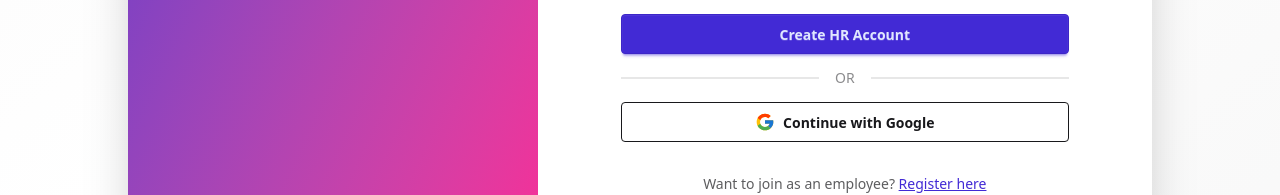
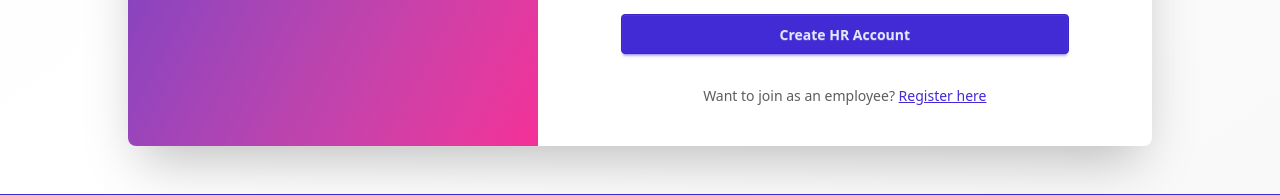
Before and after one commit to abbasyasin1n2/assestverse-client, a React (Vite) app: page /join-as-hr in a window 1280 px wide. Shown: the part 756-951 px from the top of the page. Built offline with nearby package versions, Linux system fonts and the light colour scheme; no server answers.

Commit message:
hr form fixed

```diff
--- a/src/pages/auth/RegisterHR.jsx
+++ b/src/pages/auth/RegisterHR.jsx
@@ -14,7 +14,6 @@ import {
   FiCheck,
   FiAlertCircle,
 } from "react-icons/fi";
-import { FcGoogle } from "react-icons/fc";
 import useAuth from "../../hooks/useAuth";
 import axiosInstance from "../../api/axiosInstance";
 import Swal from "sweetalert2";
@@ -26,7 +25,7 @@ const RegisterHR = () => {
   const [isUploading, setIsUploading] = useState(false);
   const [isSubmitting, setIsSubmitting] = useState(false);
 
-  const { createUser, updateUserProfile, googleSignIn } = useAuth();
+  const { createUser, updateUserProfile } = useAuth();
   const navigate = useNavigate();
 
   const {
@@ -144,18 +143,20 @@ const RegisterHR = () => {
       // Update profile with name
       await updateUserProfile(data.name, logoUrl);
 
-      // Save user to database
+      // Save user to database (matches users collection schema)
       const userData = {
         name: data.name,
         email: data.email,
+        role: "hr",
+        // HR-specific fields:
         companyName: data.companyName,
         companyLogo: logoUrl,
-        dateOfBirth: data.dateOfBirth,
-        role: "hr",
         packageLimit: 5,
         currentEmployees: 0,
         subscription: "basic",
-        profileImage: logoUrl,
+        // Common fields:
+        dateOfBirth: data.dateOfBirth,
+        profileImage: null, // HR can upload separate profile image later
         createdAt: new Date().toISOString(),
         updatedAt: new Date().toISOString(),
       };
@@ -181,39 +182,6 @@ const RegisterHR = () => {
     } finally {
       setIsSubmitting(false);
       setIsUploading(false);
-    }
-  };
-
-  // Handle Google Sign In
-  const handleGoogleSignIn = async () => {
-    try {
-      const result = await googleSignIn();
-      const user = result.user;
-
-      // Check if user exists in database
-      const { data: existingUser } = await axiosInstance.get(`/users/${user.email}`);
-
-      if (existingUser) {
-        // User exists, redirect to appropriate dashboard
-        navigate(existingUser.role === "hr" ? "/dashboard/asset-list" : "/dashboard/my-assets");
-      } else {
-        // New user - redirect to complete profile
-        // For now, we'll create them as HR with default values
-        Swal.fire({
-          icon: "info",
-          title: "Complete Your Profile",
-          text: "Please provide your company details to continue as HR Manager.",
-        });
-        // Store Google user info temporarily and show company details form
-        // This will be handled in a more sophisticated way later
-      }
-    } catch (error) {
-      console.error("Google sign in error:", error);
-      Swal.fire({
-        icon: "error",
-        title: "Sign In Failed",
-        text: error.message || "Failed to sign in with Google",
-      });
     }
   };
 
@@ -562,19 +530,6 @@ const RegisterHR = () => {
                     )}
                   </button>
 
-                  {/* Divider */}
-                  <div className="divider text-sm text-base-content/50">OR</div>
-
-                  {/* Google Sign In */}
-                  <button
-                    type="button"
-                    onClick={handleGoogleSignIn}
-                    className="btn btn-outline w-full gap-2"
-                  >
-                    <FcGoogle className="h-5 w-5" />
-                    Continue with Google
-                  </button>
-
                   {/* Employee Link */}
                   <p className="text-center text-sm text-base-content/70 mt-4">
                     Want to join as an employee?{" "}
```
